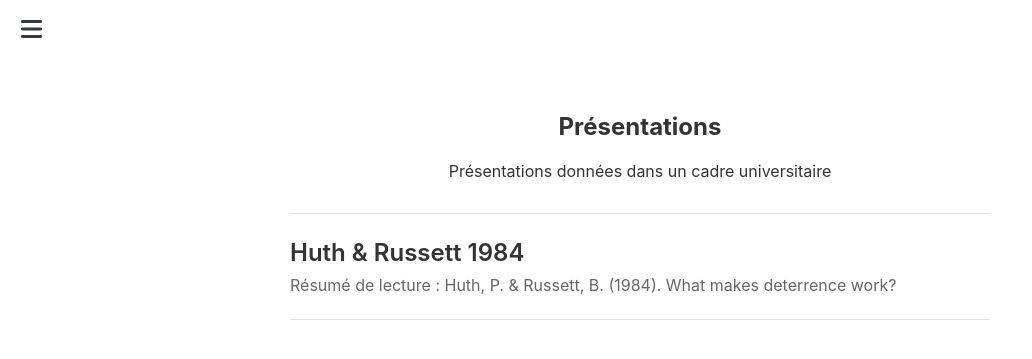
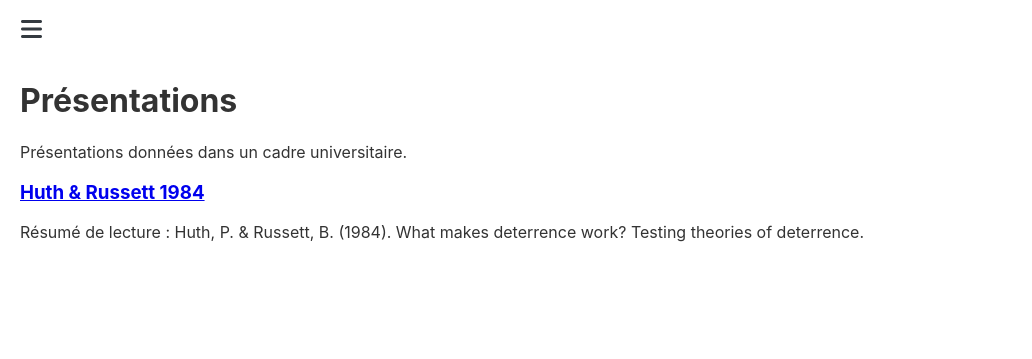
Before and after one commit to MADUP212/MADUP212.github.io, a Jekyll site: the page built from section/presentation.md, in a window 1280 px wide. Shown: the top 359 px of the page, without its empty margins (0-1032 px from the left). Built offline with Jekyll 4.4.1, drawn with Linux system fonts in a browser that asks for light colours.

Commit message:
Update presentation.md

```diff
--- a/section/presentation.md
+++ b/section/presentation.md
@@ -2,24 +2,11 @@
 layout: default
 title: Présentation
 ---
-<div class="page-content">
 
-  <div style="max-width: 700px; margin: 0 auto; padding: 2em 0;">
+# Présentations
 
-  <!-- Conteneur pour centrer le contenu avec une largeur maximale -->
+Présentations données dans un cadre universitaire.
 
-    <h2 style="text-align: center;">Présentations</h2>
-    <p style="text-align: center;">Présentations données dans un cadre universitaire</p>
+### [Huth & Russett 1984]({{ '/assets/presentations/huth_detterence.html' | relative_url }})
 
-    <div class="game-list">
-
-        <article class="game-entry">
-        <h3>
-          <a href="{{ '/assets/presentations/huth_detterence.qmd' | relative_url }}">Huth & Russett 1984</a>
-        </h3>
-        <p>Résumé de lecture : Huth, P. & Russett, B. (1984). What makes deterrence work? </p>
-      </article>
-
-    </div>
-  </div>
-</div>
+Résumé de lecture : Huth, P. & Russett, B. (1984). What makes deterrence work? Testing theories of deterrence.
```
